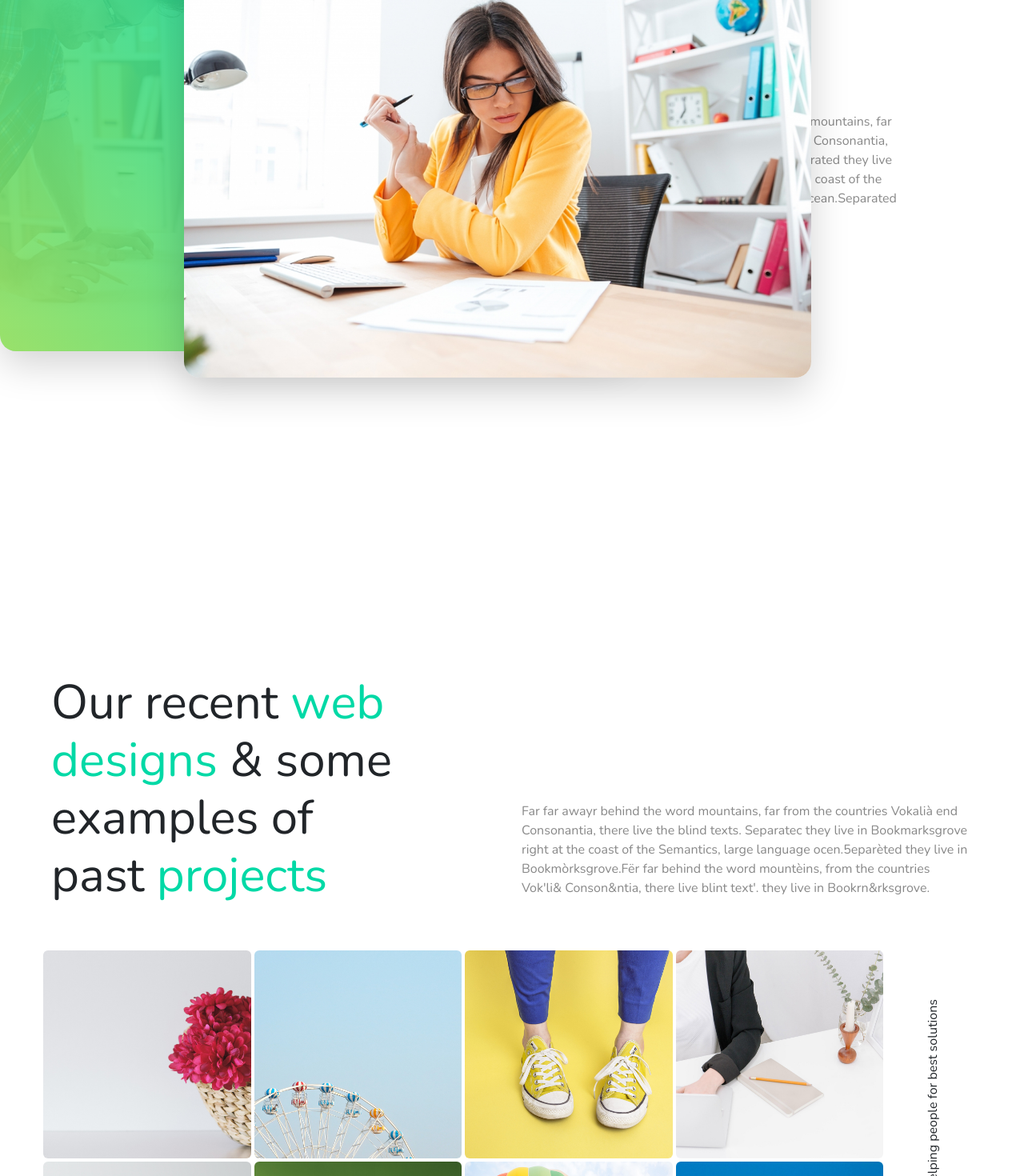
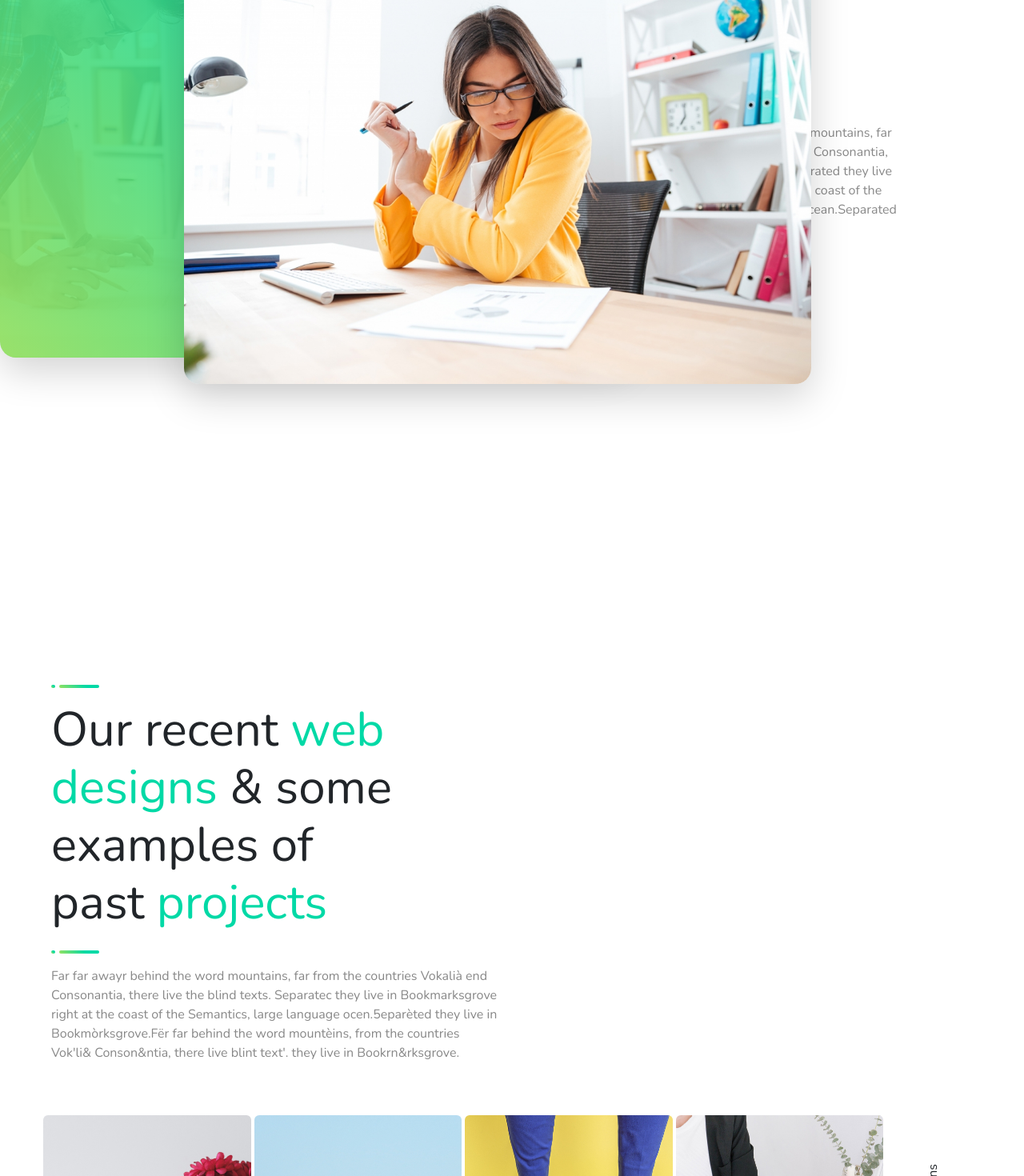
Before and after one commit to antoniodalterio/proj-html-vuejs, a Vue app: page / in a window 1280 px wide. Shown: the part 2360-3830 px from the top of the page at 80% size. Built offline with nearby package versions, Linux system fonts and the light colour scheme.

Commit message:
feat: component border

```diff
--- a/src/assets/scss/_partials/_common.scss
+++ b/src/assets/scss/_partials/_common.scss
@@ -51,3 +51,19 @@ footer {
 .different-test {
   color: $bg-body;
 }
+
+.ad-border {
+  width: 5px;
+  background: $bg-gradient;
+  background: linear-gradient(45deg, $bg-gradient 0%, $bg-body 67%);
+  height: 4px;
+  border-radius: 20px;
+}
+.ad-border-2 {
+  width: 50px;
+  background: $bg-gradient;
+  background: linear-gradient(45deg, $bg-gradient 0%, $bg-body 67%);
+  height: 4px;
+  border-radius: 20px;
+  margin-left: 5px;
+}
--- a/src/components/components-footer/FooterTop.vue
+++ b/src/components/components-footer/FooterTop.vue
@@ -72,7 +72,11 @@ export default {
 
       <!-- col2 -->
       <div class="col-3">
-        <h4 class="text-uppercase fw-bolder text-center">Quick Links</h4>
+        <h4 class="text-uppercase fw-bolder">Quick Links</h4>
+        <div class="d-flex mb-3">
+          <div class="ad-border"></div>
+          <div class="ad-border-2"></div>
+        </div>
         <ul class="mt-5 text-center p-0">
           <li v-for="li in this.links" class="list-group">
             <a :href="li.link" :target="li.target">{{ li.title }}</a>
@@ -84,6 +88,10 @@ export default {
       <!-- col3 -->
       <div class="col-3">
         <h4 class="text-uppercase fw-bolder">Contact</h4>
+        <div class="d-flex mb-3">
+          <div class="ad-border"></div>
+          <div class="ad-border-2"></div>
+        </div>
         <ul class="mt-5 ps-0 pe-5">
           <li v-for="li in this.contact" class="list-group mb-2">
             <p class="pe-4">{{ li.info }}</p>
@@ -95,6 +103,10 @@ export default {
       <!-- col4 -->
       <div class="col-3">
         <h4 class="text-uppercase fw-bolder">Location on map</h4>
+        <div class="d-flex">
+          <div class="ad-border"></div>
+          <div class="ad-border-2"></div>
+        </div>
         <img src="../../assets/img/map.png" alt="map Location" class="mt-5" />
       </div>
       <!-- col4 -->
--- a/src/components/components-main/MainSection1.vue
+++ b/src/components/components-main/MainSection1.vue
@@ -52,6 +52,10 @@ export default {
             We Are Here To Make Your <span>Website</span> Look More
             <span>Elegant</span> And Stylish!
           </h2>
+          <div class="d-flex">
+            <div class="ad-border"></div>
+            <div class="ad-border-2"></div>
+          </div>
 
           <button class="ad-btn my-5">view all</button>
         </div>
--- a/src/components/components-main/MainSection2.vue
+++ b/src/components/components-main/MainSection2.vue
@@ -24,6 +24,10 @@ export default {
       </div>
       <div class="col-4 p-5">
         <h2 class="lh-base">learn more about Our <span>missions</span></h2>
+        <div class="d-flex">
+          <div class="ad-border"></div>
+          <div class="ad-border-2"></div>
+        </div>
         <p class="my-4">
           Far far away, behind the word mountains, far from the countries
           Vokalia and Consonantia, there live the blind texts. Separated they
--- a/src/components/components-main/MainSection3.vue
+++ b/src/components/components-main/MainSection3.vue
@@ -46,10 +46,18 @@ export default {
     <div class="ad-container">
       <!--  row divisa in 2 colonne -->
       <div class="row">
+        <div class="d-flex mb-3">
+          <div class="ad-border"></div>
+          <div class="ad-border-2"></div>
+        </div>
         <h2 class="col-6">
           Our recent <span class="different-test">web designs</span> & some
           examples of past <span class="different-test">projects</span>
         </h2>
+        <div class="d-flex my-3">
+          <div class="ad-border"></div>
+          <div class="ad-border-2"></div>
+        </div>
         <div class="col-6 d-flex align-items-end">
           <p>
             Far far awayr behind the word mountains, far from the countries
--- a/src/components/components-main/MainSection4.vue
+++ b/src/components/components-main/MainSection4.vue
@@ -34,6 +34,10 @@ export default {
         <h2 class="lh-base">
           We<span class="different-test"> Love </span>What We Do
         </h2>
+        <div class="d-flex my-2">
+          <div class="ad-border"></div>
+          <div class="ad-border-2"></div>
+        </div>
         <p class="my-4">
           Far far away, behind the word mountains, far from the countries
           Vokalia and Consonantia, there live the blind texts. Separated they
--- a/src/components/components-main/MainSection5.vue
+++ b/src/components/components-main/MainSection5.vue
@@ -93,6 +93,10 @@ export default {
         <h2 class="lh-base pe-5">
           With<span class="different-test"> Live Chat 24/7 </span>Support
         </h2>
+        <div class="d-flex my-2">
+          <div class="ad-border"></div>
+          <div class="ad-border-2"></div>
+        </div>
         <p class="my-4">
           Far far away, behind the word mountains, far from the countries
           Vokalia and Consonantia, there live the blind texts. Separated they
--- a/src/components/components-main/MainSection7.vue
+++ b/src/components/components-main/MainSection7.vue
@@ -39,10 +39,14 @@ export default {
 };
 </script>
 <template>
-  <section class="position-relative">
-    <h2 class="text-center">
+  <section class="position-relative d-flex flex-column align-items-center">
+    <h2 class="text-center mb-4">
       Latest News & Our <span class="different-test">Blog</span>
     </h2>
+    <div class="d-flex my-4">
+      <div class="ad-border"></div>
+      <div class="ad-border-2"></div>
+    </div>
     <ul class="row ad-container">
       <li v-for="li in cards" class="boxes col-4 position-relative list-group">
         <div class="w-100">
```
